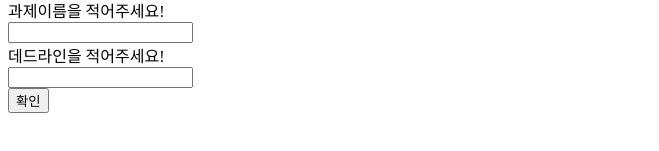
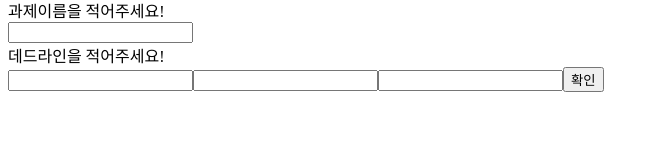
Before and after one commit to SUYEON97/websystem, a Vue app in the folder frontend/: page / in a window 1280 px wide. Shown: the part 163-314 px from the top of the page, without its empty margins (0-659 px from the left). Built offline with nearby package versions, Linux system fonts and the light colour scheme; no server answers.

Commit message:
modify hw_date date type

```diff
--- a/frontend/src/App.vue
+++ b/frontend/src/App.vue
@@ -22,7 +22,8 @@
             <span>과제이름을 적어주세요!</span><br>
                 <input type="text" name="hwName" v-model="hwName"><br>
             <span>데드라인을 적어주세요!</span><br>
-                <input type="text" name="date" v-model="deadlineDate"><br>
+            <!--<input type="text" name="date" v-model="deadlineDate">-->
+                <input type="text" name="date" v-model="deadlineYear"><input type="text" name="date" v-model="deadlineMonth"><input type="text" name="date" v-model="deadlineDate">
                 <input type="submit" value="확인">
         </form>
 
@@ -42,6 +43,8 @@
                 selected: '과를 선택해주세요',
                 selected2: '과목을 선택해주세요',
                 hwName:"",
+                deadlineYear:"",
+                deadlineMonth:"",
                 deadlineDate:""
             }
         },
@@ -68,9 +71,11 @@
             },
             writeHwname:function () {
                 this.$http.post('http://localhost:8000/major/register',
-                    {hw_name: this.hwName,subject_name:this.selected2 ,major_name: this.selected, hw_date: this.deadlineDate}).then( (response)=> {
+                    {hw_name: this.hwName,subject_name:this.selected2 ,major_name: this.selected, deadlineYear: this.deadlineYear, deadlineMonth:this.deadlineMonth, deadlineDate:this.deadlineDate}).then( (response)=> {
                     this.hwName="";
                     this.deadlineDate="";
+                    this.deadlineMonth="";
+                    this.deadlineYear="";
                     this.selected ="";
                     this.selected2="";
                     console.log(response.data);
```
Also changed, not shown: 1 other file (tests, documents, lock files or other folders).
